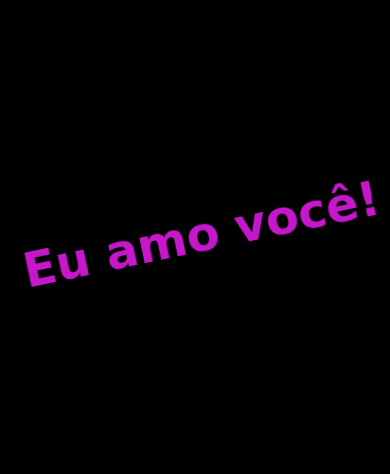
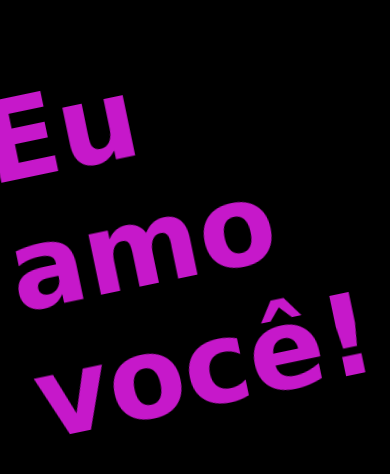
Before and after one commit to ThalliaB/CSS-Animation1, a plain HTML site: page index.html in a window 390 px wide. Shown: the part 188-662 px from the top of the page. Drawn offline with Linux system fonts and the light colour scheme; a web font is replaced by a local one.

Commit message:
Add h1 change

```diff
--- a/styles.css
+++ b/styles.css
@@ -84,3 +84,9 @@ h1 {
         font-size: 3em;
     }
 }
+
+@media screen and (max-width: 768px) {
+    h1 {
+        font-size: 7em;
+    }
+}
```
